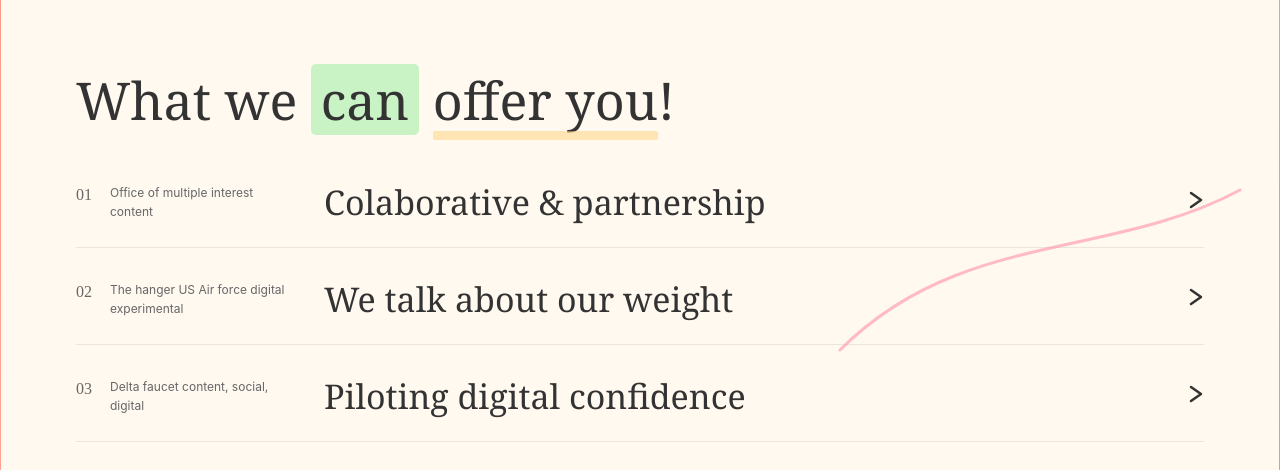
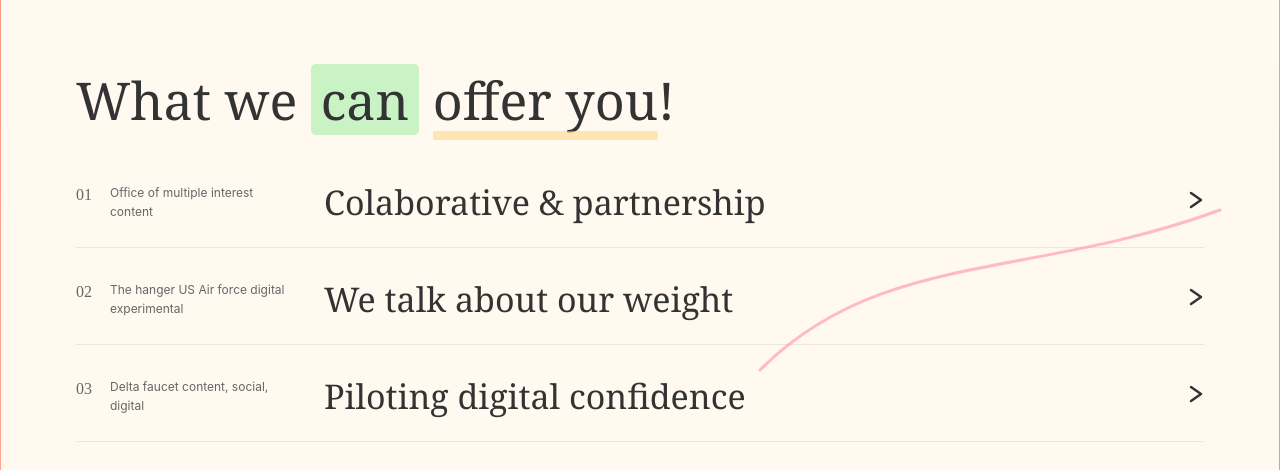
Before and after one commit to Vikkyreddy08/figma, a React (Vite) app: page / in a window 1280 px wide. Shown: the part 1872-2342 px from the top of the page. Built offline with nearby package versions, Linux system fonts and the light colour scheme; a web font is replaced by a local one.

Commit message:
Arrange pink curves exactly like Figma

```diff
--- a/src/components/Features/Features.jsx
+++ b/src/components/Features/Features.jsx
@@ -7,11 +7,15 @@ const Features = () => {
 
         <div className="features-wrapper">
 
-          {/* Two pink connecting curves between the two images, like Figma */}
+          {/* Pink connecting curves exactly like Figma */}
           <div className="deco-s-curve">
-            <svg width="100%" height="1100" viewBox="0 0 1000 1100" fill="none" xmlns="http://www.w3.org/2000/svg">
-              <path d="M380 200C520 260, 650 340, 700 450" stroke="rgba(255,145,170,0.75)" strokeWidth="3" strokeLinecap="round" fill="none"/>
-              <path d="M400 170C540 230, 670 310, 730 420" stroke="rgba(255,145,170,0.55)" strokeWidth="3" strokeLinecap="round" fill="none"/>
+            <svg width="100%" height="1200" viewBox="0 0 1000 1200" fill="none" xmlns="http://www.w3.org/2000/svg">
+              {/* Curve connecting two images */}
+              <path d="M400 220C540 280, 680 340, 720 440" stroke="rgba(255,145,170,0.75)" strokeWidth="3" strokeLinecap="round" fill="none"/>
+              {/* Second curve */}
+              <path d="M420 190C560 250, 700 310, 750 410" stroke="rgba(255,145,170,0.55)" strokeWidth="3" strokeLinecap="round" fill="none"/>
+              {/* Curve going down to Services */}
+              <path d="M760 460C840 540, 880 600, 820 700" stroke="rgba(255,145,170,0.7)" strokeWidth="3" strokeLinecap="round" fill="none"/>
             </svg>
           </div>
 
--- a/src/components/Services/Services.jsx
+++ b/src/components/Services/Services.jsx
@@ -27,10 +27,10 @@ const Services = () => {
       <div className="container">
         <div className="services-wrapper">
 
-          {/* Pink Wavy Curve at Top Right */}
+          {/* Pink Wavy Curve like Figma */}
           <div className="services-deco-curve">
-            <svg width="500" height="320" viewBox="0 0 500 320" fill="none" xmlns="http://www.w3.org/2000/svg">
-              <path d="M60 280C180 160, 330 190, 460 120" stroke="rgba(255,145,170,0.75)" strokeWidth="3" strokeLinecap="round" fill="none"/>
+            <svg width="600" height="350" viewBox="0 0 600 350" fill="none" xmlns="http://www.w3.org/2000/svg">
+              <path d="M80 300C200 180, 350 210, 540 140" stroke="rgba(255,145,170,0.75)" strokeWidth="3" strokeLinecap="round" fill="none"/>
             </svg>
           </div>
 
```
